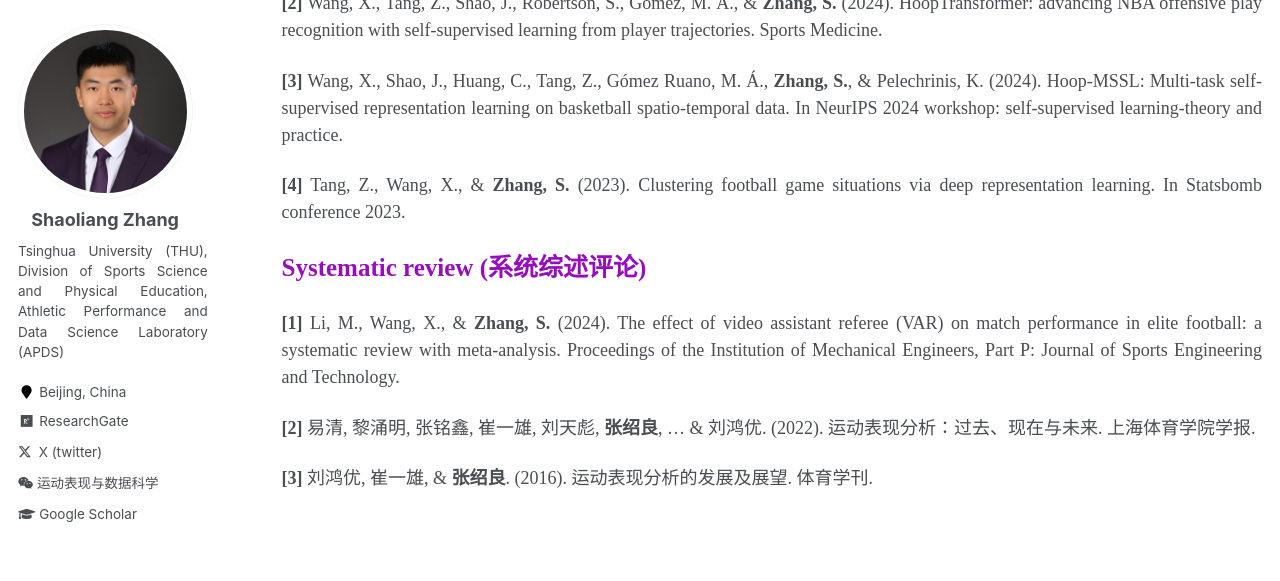
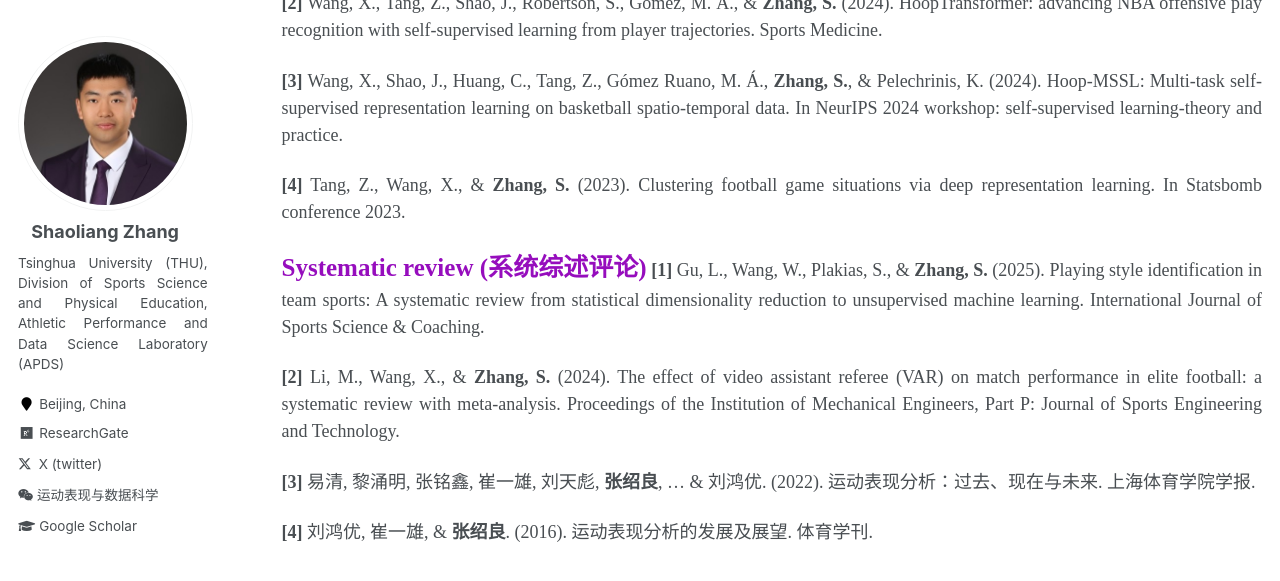
Before and after one commit to sportssuper/ZSL, a Jekyll site: the page built from _pages/publications.md, in a window 1280 px wide and 900 px high, scrolled down 2835 px. Shown: the top 581 px of the window. Built offline with Jekyll 4.4.1, drawn with Linux system fonts in a browser that asks for light colours; a script that is not in the unit is left out.

Commit message:
Update publications.md

```diff
--- a/_pages/publications.md
+++ b/_pages/publications.md
@@ -111,12 +111,13 @@
 
 
 <span style="color: #960DBD; font-weight: bold; font-size: 25px;">Systematic review (系统综述评论)</span>
+**[1]** Gu, L., Wang, W., Plakias, S., & **Zhang, S.** (2025). Playing style identification in team sports: A systematic review from statistical dimensionality reduction to unsupervised machine learning. International Journal of Sports Science & Coaching.
 
-**[1]** Li, M., Wang, X., & **Zhang, S.** (2024). The effect of video assistant referee (VAR) on match performance in elite football: a systematic review with meta-analysis. Proceedings of the Institution of Mechanical Engineers, Part P: Journal of Sports Engineering and Technology.
+**[2]** Li, M., Wang, X., & **Zhang, S.** (2024). The effect of video assistant referee (VAR) on match performance in elite football: a systematic review with meta-analysis. Proceedings of the Institution of Mechanical Engineers, Part P: Journal of Sports Engineering and Technology.
 
-**[2]** 易清, 黎涌明, 张铭鑫, 崔一雄, 刘天彪, **张绍良**, ... & 刘鸿优. (2022). 运动表现分析：过去、现在与未来. 上海体育学院学报.
+**[3]** 易清, 黎涌明, 张铭鑫, 崔一雄, 刘天彪, **张绍良**, ... & 刘鸿优. (2022). 运动表现分析：过去、现在与未来. 上海体育学院学报.
 
-**[3]** 刘鸿优, 崔一雄, & **张绍良**. (2016). 运动表现分析的发展及展望. 体育学刊.
+**[4]** 刘鸿优, 崔一雄, & **张绍良**. (2016). 运动表现分析的发展及展望. 体育学刊.
 
 
 
```
